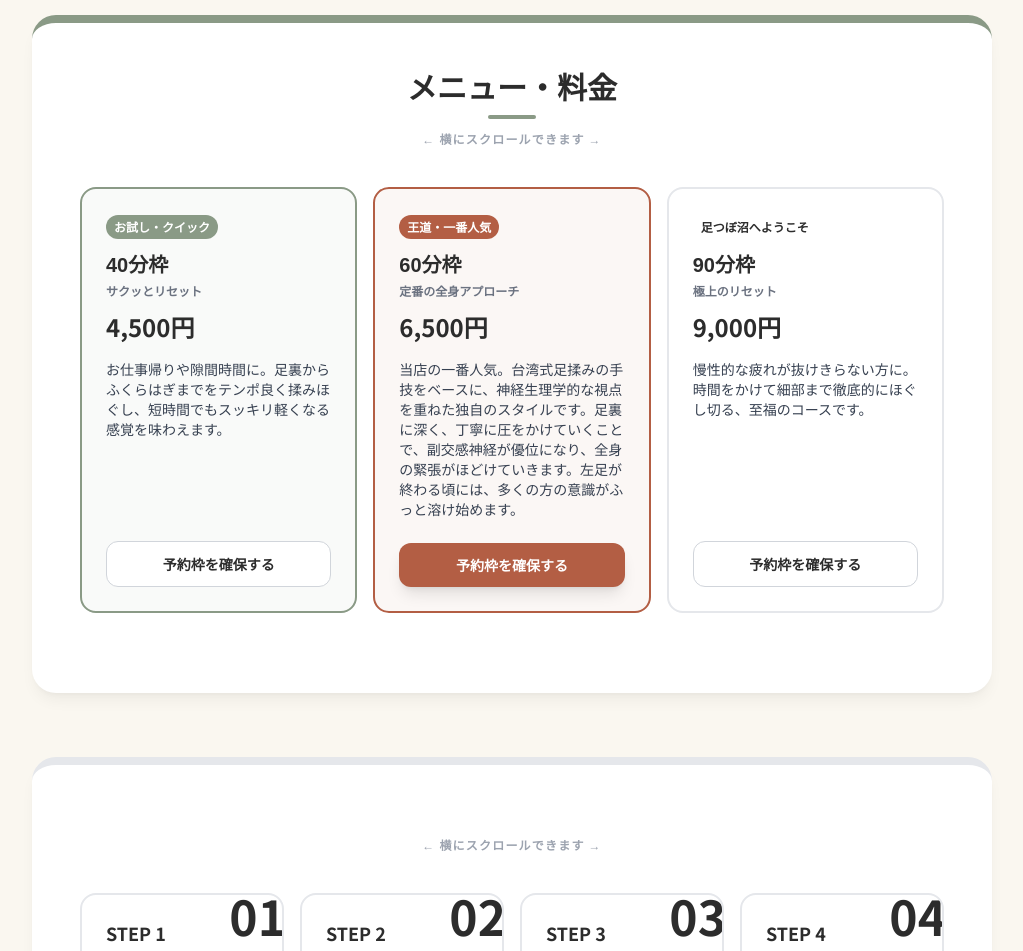
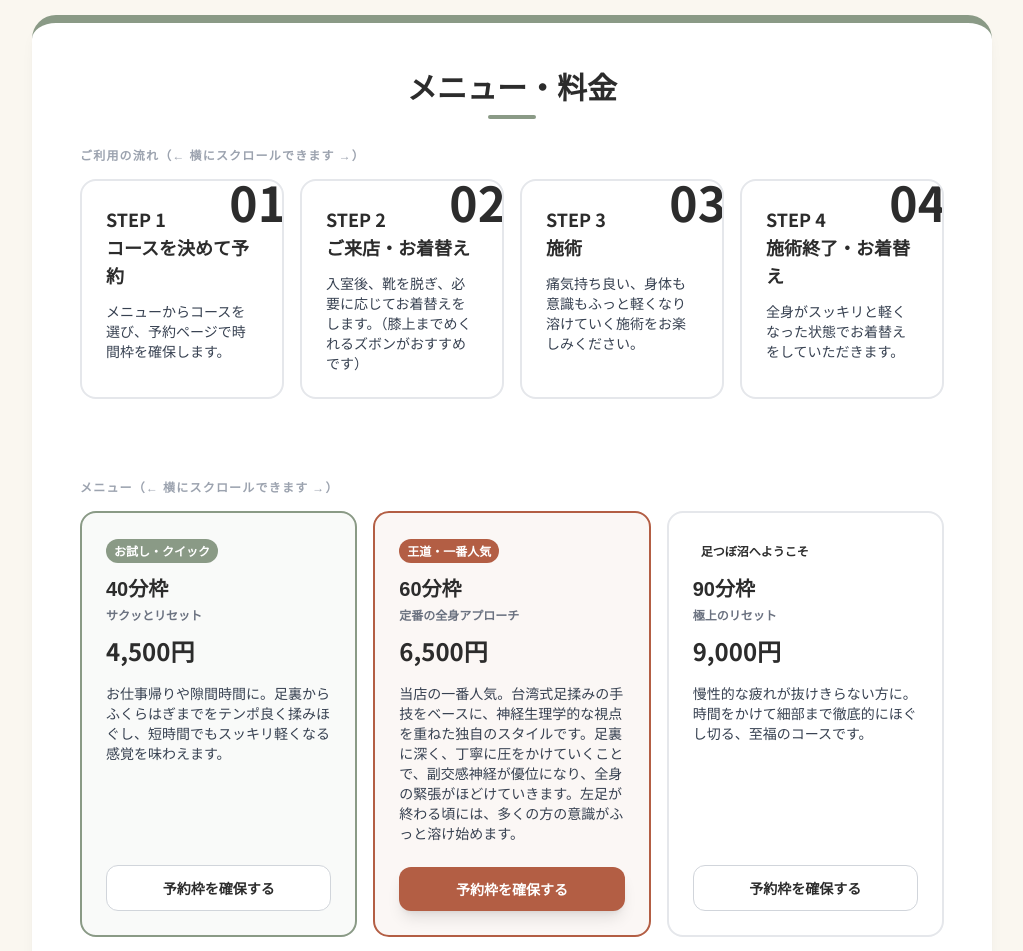
Before and after one commit to ashiyafukusuke/fukusuke2, a Next.js app: page / in a window 1280 px wide. Shown: the part 2300-3251 px from the top of the page, without its empty margins (128-1151 px from the left). Built offline with nearby package versions, Linux system fonts and the light colour scheme.

Commit message:
Add files via upload

```diff
--- a/src/app/page.tsx
+++ b/src/app/page.tsx
@@ -5,7 +5,6 @@ import FeaturesCarousel from "@/components/FeaturesCarousel";
 import Profile from "@/components/Profile";
 import SystemCarousel from "@/components/SystemCarousel";
 import MenuCarousel from "@/components/MenuCarousel";
-import ProcessCarousel from "@/components/ProcessCarousel";
 import Enjoy100 from "@/components/Enjoy100";
 import PolicyCarousel from "@/components/PolicyCarousel";
 import Footer from "@/components/Footer";
@@ -26,7 +25,6 @@ export default function Home() {
         <Profile onOpenPhilosophy={() => setModalOpen(true)} />
         <SystemCarousel />
         <MenuCarousel />
-        <ProcessCarousel />
         <Enjoy100 />
         <PolicyCarousel />
       </div>
--- a/src/components/MenuCarousel.tsx
+++ b/src/components/MenuCarousel.tsx
@@ -1,5 +1,6 @@
 "use client";
 import { motion } from "framer-motion";
+import ProcessCarousel from "./ProcessCarousel";
 
 export default function MenuCarousel() {
   const menus = [
@@ -44,8 +45,14 @@ export default function MenuCarousel() {
             メニュー・料金
             <div className="absolute -bottom-3 left-1/2 transform -translate-x-1/2 w-12 h-1 bg-olive rounded-full"></div>
           </h2>
-          <p className="text-gray-400 mt-6 text-[10px] md:text-xs tracking-widest font-bold">
-            ← 横にスクロールできます →
+        </div>
+
+        {/* ご利用の流れカルーセルをここに組み込む */}
+        <ProcessCarousel />
+
+        <div className="text-left mb-4">
+          <p className="text-gray-400 text-[10px] md:text-xs tracking-widest font-bold">
+            メニュー（← 横にスクロールできます →）
           </p>
         </div>
 
--- a/src/components/ProcessCarousel.tsx
+++ b/src/components/ProcessCarousel.tsx
@@ -26,12 +26,11 @@ export default function ProcessCarousel() {
   ];
 
   return (
-    <section className="bg-white rounded-3xl shadow-lg shadow-black/5 border-t-8 border-vitality p-6 md:p-12 relative overflow-hidden">
+    <div className="w-full mb-12">
       <div className="flex flex-col">
-        <div className="text-center mb-8 md:mb-10">
-
-          <p className="text-gray-400 mt-6 text-[10px] md:text-xs tracking-widest font-bold">
-            ← 横にスクロールできます →
+        <div className="text-left mb-4">
+          <p className="text-gray-400 text-[10px] md:text-xs tracking-widest font-bold">
+            ご利用の流れ（← 横にスクロールできます →）
           </p>
         </div>
 
@@ -61,6 +60,6 @@ export default function ProcessCarousel() {
           ))}
         </div>
       </div>
-    </section>
+    </div>
   );
 }
```
